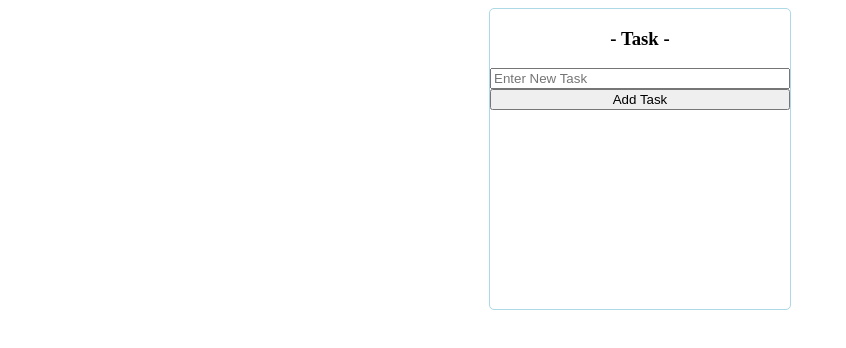
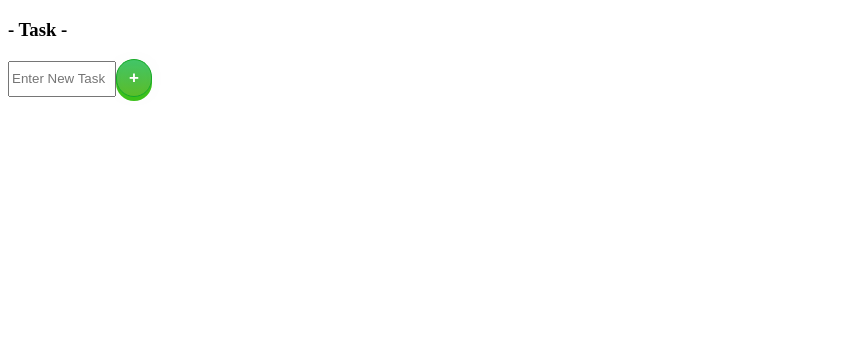
Before and after one commit to AidanFarhi/todo-bootcamp, a React (Create React App) app: page / in a window 1280 px wide. Shown: the top 348 px of the page, without its empty margins (0-846 px from the left). Built offline with nearby package versions, Linux system fonts and the light colour scheme.

Commit message:
revamped styling

```diff
--- a/package.json
+++ b/package.json
@@ -7,6 +7,7 @@
     "@testing-library/react": "^9.5.0",
     "@testing-library/user-event": "^7.2.1",
     "react": "^16.13.1",
+    "react-awesome-button": "^6.5.1",
     "react-dom": "^16.13.1",
     "react-scripts": "3.4.1"
   },
--- a/src/TodoForm.js
+++ b/src/TodoForm.js
@@ -20,7 +20,10 @@ class TodoForm extends React.Component {
     addItem = (event) => {
         event.preventDefault()
         this.setState(prevState => {
-        const updatedTodos = prevState.todos.concat(<TodoItem key={prevState.idCount} id={prevState.idCount} text={prevState.currentToDo} onClick={this.delete}/>)
+        const updatedTodos = prevState.todos.concat(<TodoItem key={prevState.idCount}
+                                                              id={prevState.idCount}
+                                                              text={prevState.currentToDo}
+                                                              onClick={this.delete}/>)
             return {
                 todos: updatedTodos,
                 currentToDo: '',
@@ -43,8 +46,8 @@ class TodoForm extends React.Component {
             <div className='todo-form'>
                 <form onSubmit={this.addItem}>
                     <h3>- Task -</h3>
-                    <input type='text' value={this.state.currentToDo} placeholder='Enter New Task' onChange={this.handleChange}/>
-                    <button type='submit'>Add Task</button>
+                    <input id='todo-input' type='text' value={this.state.currentToDo} placeholder='Enter New Task' onChange={this.handleChange}/>
+                    <button className='btn' type='submit'>+</button>
                 </form>
                 <div className='todo-list'>
                     {this.state.todos}
--- a/src/TodoItem.js
+++ b/src/TodoItem.js
@@ -35,10 +35,10 @@ class TodoItem extends React.Component{
                         value={this.state.updatedText}
                         placeholder='Edit Task'
                         onChange={this.handleChange}/>
-                        <button type='submit'>Edit</button>
+                        <button className='btn' type='submit'>...</button>
+                        <button id='delete-btn' className='btn' onClick={() => this.state.onClick(this.state.id)}>x</button>
                     </form>
                 </div>
-                <button onClick={() => this.state.onClick(this.state.id)}>Delete</button>
             </div>
         )
     }
--- a/src/index.css
+++ b/src/index.css
@@ -1,15 +1,56 @@
-.container {
-  border: 1px solid lightblue;
-  border-radius: 5px;
-  width: 300px;
-  height: 300px;
-  margin: auto;
+input {
+  height: 30px;
+  width: 100px;
 }
-.todo-form {
+
+.btn {
+	box-shadow: 0px 4px 0px 0px #3dc21b;
+	background:linear-gradient(to bottom, #44c767 5%, #5cbf2a 100%);
+	background-color:#44c767;
+	border-radius:28px;
+	border:1px solid #18ab29;
+	display:inline-block;
+	cursor:pointer;
+	color:#ffffff;
+	font-family:Arial;
+	font-size:17px;
+	font-weight:bold;
+	padding:8px 12px;
+	text-decoration:none;
+	text-shadow:0px 1px 23px #2f6627;
+}
+.btn:hover {
+	background:linear-gradient(to bottom, #5cbf2a 5%, #44c767 100%);
+	background-color:#5cbf2a;
+}
+.btn:active {
+	position:relative;
+	top:1px;
+}
+
+#delete-btn {
+  box-shadow: 0px 4px 0px 0px #8a2a21;
+	background:linear-gradient(to bottom, #c62d1f 5%, #f24437 100%);
+	background-color:#c62d1f;
+	border-radius:28px;
+  border:1px solid #d02718;
+  text-shadow:0px 1px 23px #810e05;
+}
+
+#delete-btn:hover {
+	background:linear-gradient(to bottom, #f24437 5%, #c62d1f 100%);
+	background-color:#f24437;
+}
+
+button:focus {
+  outline: 0;
+}
+
+.td-item {
+  font-size: larger;
   text-align: center;
-  height: 100px;
+  border: 1px solid grey;
+  border-radius: 3px;
+  margin-top: 5px;
+  padding-bottom: 20px;
 }
-form {
-  display: flex;
-  flex-direction: column;
-}
```
Also changed, not shown: 1 other file (tests, documents, lock files or other folders).
